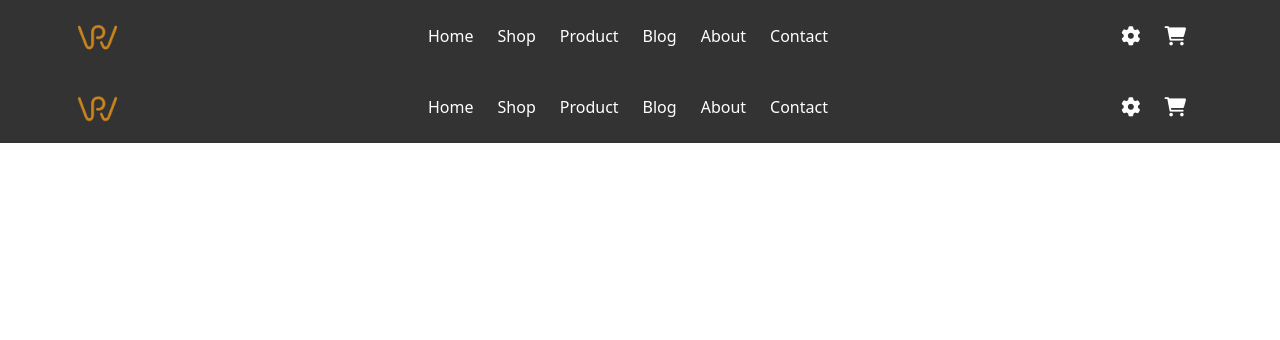
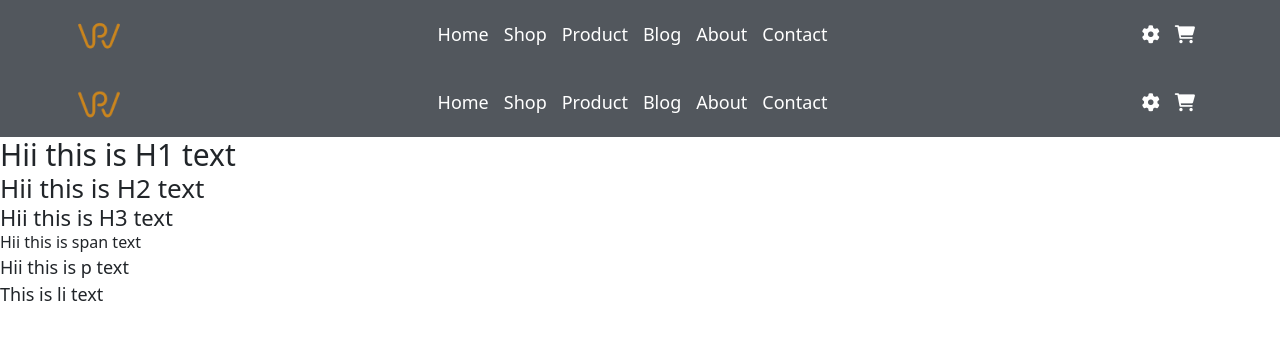
Before and after one commit to Apeksha16/Rasoiware2.0, an Angular app: page /navbar in a window 1280 px wide. Shown: the top 340 px of the page. Built offline with nearby package versions, Linux system fonts and the light colour scheme.

Commit message:
common changes

```diff
--- a/angular.json
+++ b/angular.json
@@ -25,10 +25,10 @@
               "src/assets"
             ],
             "styles": [
+              "node_modules/bootstrap/dist/css/bootstrap.min.css",
+              "node_modules/font-awesome/css/font-awesome.min.css",
               "src/styles.css",
-              "node_modules/bootstrap/dist/css/bootstrap.min.css",
-              "node_modules/font-awesome/css/font-awesome.min.css"
-
+              "src/assets/css/reset.css"
             ],
             "scripts": []
           },
@@ -90,9 +90,10 @@
               "src/assets"
             ],
             "styles": [
+              "node_modules/bootstrap/dist/css/bootstrap.min.css",
+              "node_modules/font-awesome/css/font-awesome.min.css",
               "src/styles.css",
-              "node_modules/bootstrap/dist/css/bootstrap.min.css",
-              "node_modules/font-awesome/css/font-awesome.min.css"
+              "src/assets/css/reset.css"
 
             ],
             "scripts": []
--- a/src/app/Components/navbar/navbar.component.css
+++ b/src/app/Components/navbar/navbar.component.css
@@ -2,12 +2,12 @@
   color: white;
 }
 
-.nav-links span {
+.nav-links p {
   cursor: pointer;
 }
 
-.nav-links span:hover{
-    color: #f4a460;
+.nav-links p:hover{
+    color: var(--yellow);
 }
 
 .icons i {
@@ -15,10 +15,10 @@
 }
 
 .icons i:hover{
-    color: #f4a460;
+    color: var(--yellow);
 }
 .bg-fluid{
-    background-color: #333;
+    background-color:var(--grey);
 
 }
 .nav-links{
--- a/src/app/Components/navbar/navbar.component.html
+++ b/src/app/Components/navbar/navbar.component.html
@@ -7,7 +7,7 @@
       <div class="col-8 d-flex justify-content-center">
         <div class="nav-links row ">
           <div *ngFor="let link of config.links" class="col d-flex align-items-center">
-        <span>{{link.name}}</span>
+            <p>{{link.name}}</p>
           </div>
         </div>
       </div>
--- a/src/app/app.component.html
+++ b/src/app/app.component.html
@@ -1,2 +1,10 @@
 <app-navbar></app-navbar>
 <router-outlet></router-outlet>
+<h1>Hii this is H1 text</h1>
+<h2>Hii this is H2 text</h2>
+<h3>Hii this is H3 text</h3>
+<span>Hii this is span text</span>
+<p>Hii this is p text</p>
+<ul>
+  <li>This is li text</li>
+</ul>
--- /dev/null
+++ b/src/assets/css/reset.css
@@ -0,0 +1,98 @@
+body, h1, h2, h3, p, ul, ol, li, dl, dt, dd {
+  margin: 0;
+  padding: 0;
+}
+html{
+  font-size: 62.5% ;
+}
+
+/* For Mobile Devices */
+h1{
+  font-size: 2rem;
+}
+h2{
+  font-size: 1.6rem;
+}
+h3{
+  font-size: 1.4rem;
+}
+p,li{
+  font-size: 1.2rem;
+}
+span{
+  font-size: 1rem;
+}
+i{
+  font-size: 1.2rem;
+}
+img {
+  width: auto;
+  max-width: 100%;
+  height: auto;
+}
+
+/* For Tablet Devices */
+
+@media (min-width:575.98px) {
+
+  h1{
+    font-size: 2.4rem;
+  }
+  h2{
+    font-size: 2rem;
+  }
+  h3{
+    font-size: 1.6rem;
+  }
+  p,li,i{
+    font-size: 1.4rem;
+  }
+  span{
+    font-size: 1.2rem;
+  }
+
+}
+
+/* For Laptop & Desktop Devices */
+
+@media (min-width:767.98px) {
+
+  h1{
+    font-size: 2.8rem;
+  }
+  h2{
+    font-size: 2.4rem;
+  }
+  h3{
+    font-size: 2rem;
+  }
+  p,li,i{
+    font-size: 1.6rem;
+  }
+  span{
+    font-size: 1.4rem;
+  }
+
+}
+
+/* For Desktop and large monitor Devices */
+
+@media (min-width:991.98px) {
+
+  h1{
+    font-size: 3rem;
+  }
+  h2{
+    font-size: 2.6rem;
+  }
+  h3{
+    font-size: 2.2rem;
+  }
+  p,li,i{
+    font-size: 1.8rem;
+  }
+  span{
+    font-size: 1.6rem;
+  }
+
+}
--- /dev/null
+++ b/src/assets/css/variables.css
@@ -0,0 +1,11 @@
+:root{
+  --green:#1A4D2E;
+  --orange:#FF9F29;
+  --light:#FAF3E3;
+  --yellow:#F8B500;
+  --black:#151515;
+  --red:#EC625F;
+  --grey:#52575D;
+  --blue:#0092CA;
+  --light-grey:#AAAAAA;
+}
--- a/src/index.html
+++ b/src/index.html
@@ -1,15 +1,20 @@
 <!doctype html>
 <html lang="en">
+
 <head>
   <meta charset="utf-8">
   <title>NewRasoiware</title>
   <base href="/">
   <meta name="viewport" content="width=device-width, initial-scale=1">
   <link rel="icon" type="image/x-icon" href="favicon.ico">
+  <!-- <link rel="stylesheet" href="assets/css/reset.css"> -->
   <link rel="stylesheet" href="https://cdnjs.cloudflare.com/ajax/libs/font-awesome/6.2.1/css/all.min.css" />
 
 </head>
+
 <body>
   <app-root></app-root>
+
 </body>
+
 </html>
--- a/src/styles.css
+++ b/src/styles.css
@@ -1,102 +1 @@
-/* Default font sizes for all screen sizes */
-span {
-    font-size: 0.8rem;
-  }
-
-  p {
-    font-size: 1rem;
-  }
-
-  h1 {
-    font-size: 2rem;
-  }
-
-  h2 {
-    font-size: 1.5rem;
-  }
-
-  h3 {
-    font-size: 1.2rem;
-  }
-
-  i{
-  font-size: 1rem;
-  }
-
-  .link:hover{
-    color:rgba(0, 0, 255, 0.71);
-    text-decoration: underline;
-  }
-
-  /* Mobile (Small Screens) */
-  @media (min-width: 475.98px) {
-    span {
-      font-size: 1rem;
-    }
-
-    p {
-      font-size: 1.2rem;
-    }
-
-    h1 {
-      font-size: 2.2rem;
-    }
-
-    h2 {
-      font-size: 1.8rem;
-    }
-
-    h3 {
-      font-size: 1.4rem;
-    }
-
-    i{
-    font-size: 1.2rem;
-    }
-  }
-
-  /* Tablet (Medium Screens) */
-  @media (min-width: 768px) and (max-width: 1023px) {
-    span {
-      font-size: 0.9rem;
-    }
-
-    p {
-      font-size: 1.2rem;
-    }
-
-    h1 {
-      font-size: 2.5rem;
-    }
-
-    h2 {
-      font-size: 1.8rem;
-    }
-
-    h3 {
-      font-size: 1.4rem;
-    }
-  }
-
-  /* Desktop (Large Screens) */
-  @media (min-width: 1024px) {
-    span {
-      font-size: 1rem;
-    }
-
-    p {
-      font-size: 1.4rem;
-    }
-
-    h1 {
-      font-size: 3rem;
-    }
-
-    h2 {
-      font-size: 2.2rem;
-    }
-
-    h3 {
-      font-size: 1.6rem;
-    }
-  }
+@import url('src/assets/css/variables.css');
```
Lines whose indentation alone changed are shown as unchanged.
